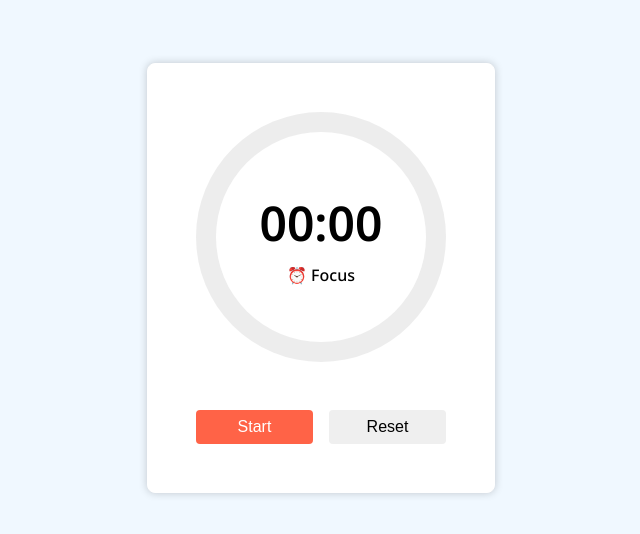
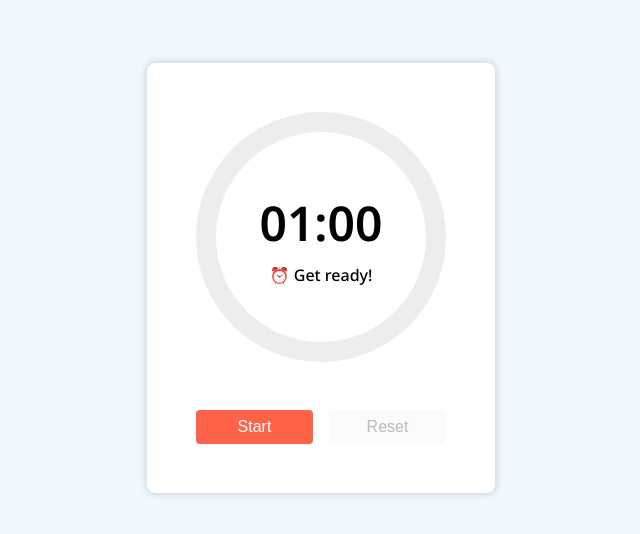
Before and after one commit to correa-coder/pomodoro, a React (Vite) app: page / in a window 1280 px wide. Shown: the part 122-656 px from the top of the page, without its empty margins (319-959 px from the left). Built offline with nearby package versions, Linux system fonts and the light colour scheme; a web font is replaced by a local one.

Commit message:
implement main timer logic

```diff
--- a/src/App.css
+++ b/src/App.css
@@ -36,6 +36,15 @@
 
 .btn:hover {
     scale: 1.05;
+}
+
+.btn:disabled {
+    opacity: 0.9;
+    cursor: not-allowed;
+}
+
+.btn:disabled:hover {
+    scale: 1;
 }
 
 .btn.primary {
--- a/src/App.tsx
+++ b/src/App.tsx
@@ -1,16 +1,82 @@
+import { useEffect, useState } from 'react';
 import './App.css';
 import TimerProgress from './components/TimerProgress';
 
+const modesMinutes = {
+    work: 1,
+    shortBreak: 1,
+    longBreak: 2,
+};
+
 function App() {
+    const [timerMode, setTimerMode] = useState<
+        'work' | 'shortBreak' | 'longBreak'
+    >('work');
+    const [remainingSeconds, setRemainingSeconds] = useState<number>(
+        () => modesMinutes[timerMode] * 60
+    );
+    const [timerState, setTimerState] = useState<
+        'started' | 'paused' | 'stopped'
+    >('stopped');
+    const [timerInterval, setTimerInterval] = useState<any>(null);
+    const [buttonLabel, setButtonLabel] = useState('Start');
+
+    const toggleTimer = () => {
+        if (!timerInterval) {
+            setTimerInterval(
+                setInterval(() => {
+                    setRemainingSeconds(prevSeconds => prevSeconds - 1);
+                }, 1000)
+            );
+
+            setTimerState('started');
+            setButtonLabel('Pause');
+        } else {
+            clearInterval(timerInterval);
+            setTimerInterval(null);
+            setTimerState('paused');
+            setButtonLabel('Resume');
+        }
+    };
+
+    const resetTimer = () => {
+        clearInterval(timerInterval);
+        setTimerInterval(null);
+        setButtonLabel('Start');
+        setRemainingSeconds(modesMinutes[timerMode] * 60);
+        setTimerState('stopped');
+    };
+
+    useEffect(() => {
+        if (remainingSeconds === 0) resetTimer();
+        return () => {}
+    }, [remainingSeconds])
+
     return (
         <main>
             <div className="card">
                 {/** Timer display */}
-                <TimerProgress seconds={0} />
+                <TimerProgress
+                    remainingSeconds={remainingSeconds}
+                    totalSeconds={modesMinutes[timerMode] * 60}
+                    timerMode={timerState}
+                />
+
                 {/**Controls */}
                 <div className="group" style={{ marginTop: '3rem' }}>
-                    <button className="btn primary">Start</button>
-                    <button className="btn">Reset</button>
+                    <button
+                        className="btn primary"
+                        onClick={() => toggleTimer()}
+                    >
+                        {buttonLabel}
+                    </button>
+                    <button
+                        className="btn"
+                        onClick={() => resetTimer()}
+                        disabled={timerState === 'stopped'}
+                    >
+                        Reset
+                    </button>
                 </div>
             </div>
         </main>
--- a/src/components/TimerProgress.tsx
+++ b/src/components/TimerProgress.tsx
@@ -1,11 +1,19 @@
-import { calculateProgress, formatTime } from '../utils';
+import { calculateTimerProgress, formatTime } from '../utils';
 
 interface ProgressProps {
-    seconds: number;
+    remainingSeconds: number;
+    totalSeconds: number;
+    timerMode: 'started' | 'paused' | 'stopped';
 }
 
-export default function TimerProgress({ seconds }: ProgressProps) {
-    const progressValue = calculateProgress(seconds, 30 * 60);
+export default function TimerProgress({ remainingSeconds, totalSeconds, timerMode }: ProgressProps) {
+    const progressValue = calculateTimerProgress(remainingSeconds, totalSeconds);
+
+    const timerLabels = {
+        started: 'Focus',
+        paused: 'Paused',
+        stopped: 'Get ready!',
+    };
 
     return (
         <div
@@ -27,12 +35,11 @@ export default function TimerProgress({ seconds }: ProgressProps) {
                     className="timer-display"
                     style={{ position: 'relative' }}
                 >
-                    {formatTime(seconds)}
+                    {formatTime(remainingSeconds)}
                 </span>
                 <span className="timer-label">
-                    <span className="emoji">⏰</span> Focus
+                    <span className="emoji">⏰</span> {timerLabels[timerMode]}
                 </span>
-                {/* <span className="progress-value">{progressValue}%</span> */}
             </div>
         </div>
     );
--- a/src/utils.ts
+++ b/src/utils.ts
@@ -8,6 +8,6 @@ export function formatTime(seconds: number): string {
     return `${minutes.toString().padStart(2, '0')}:${remainingSeconds.toString().padStart(2, '0')}`;
 }
 
-export function calculateProgress(currentValue: number, totalValue: number) {
-    return (currentValue / totalValue) * 100;
+export function calculateTimerProgress(currentValue: number, totalValue: number) {
+    return ((totalValue - currentValue) / totalValue) * 100;
 }
```
